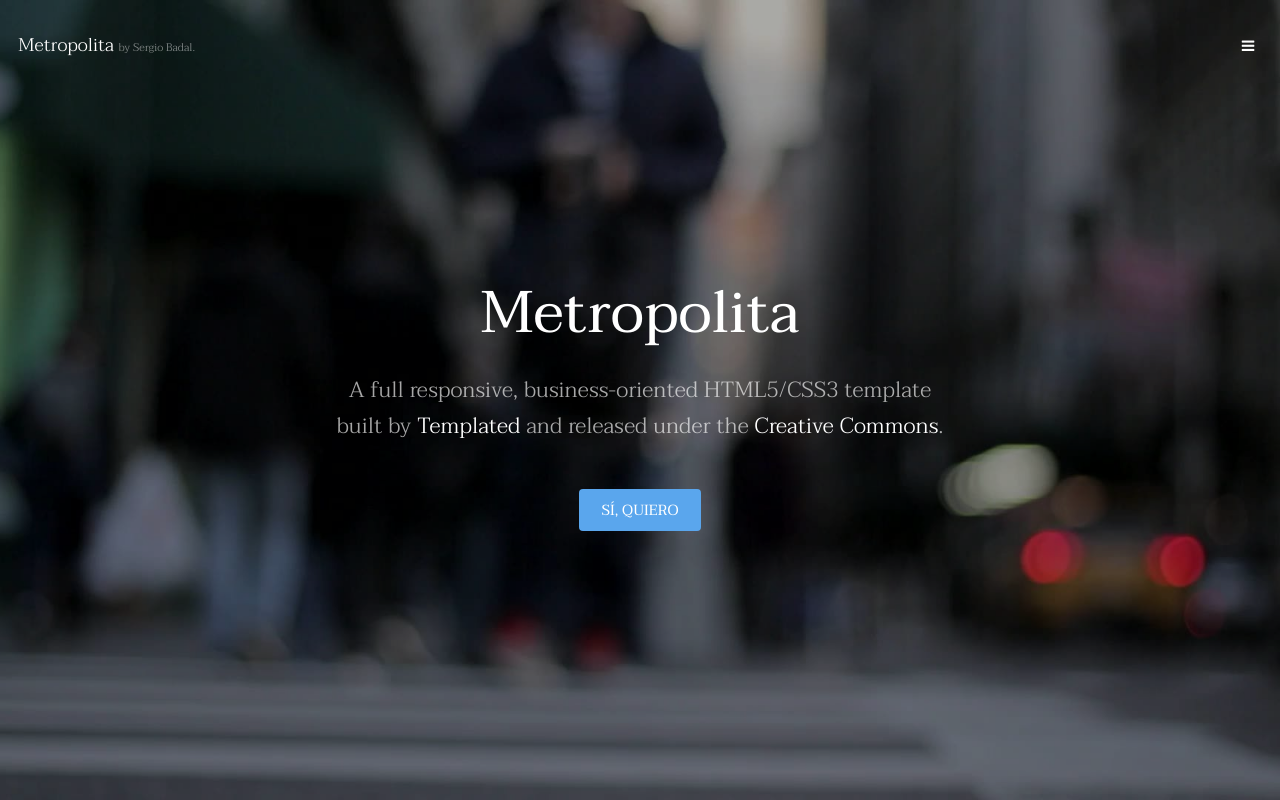
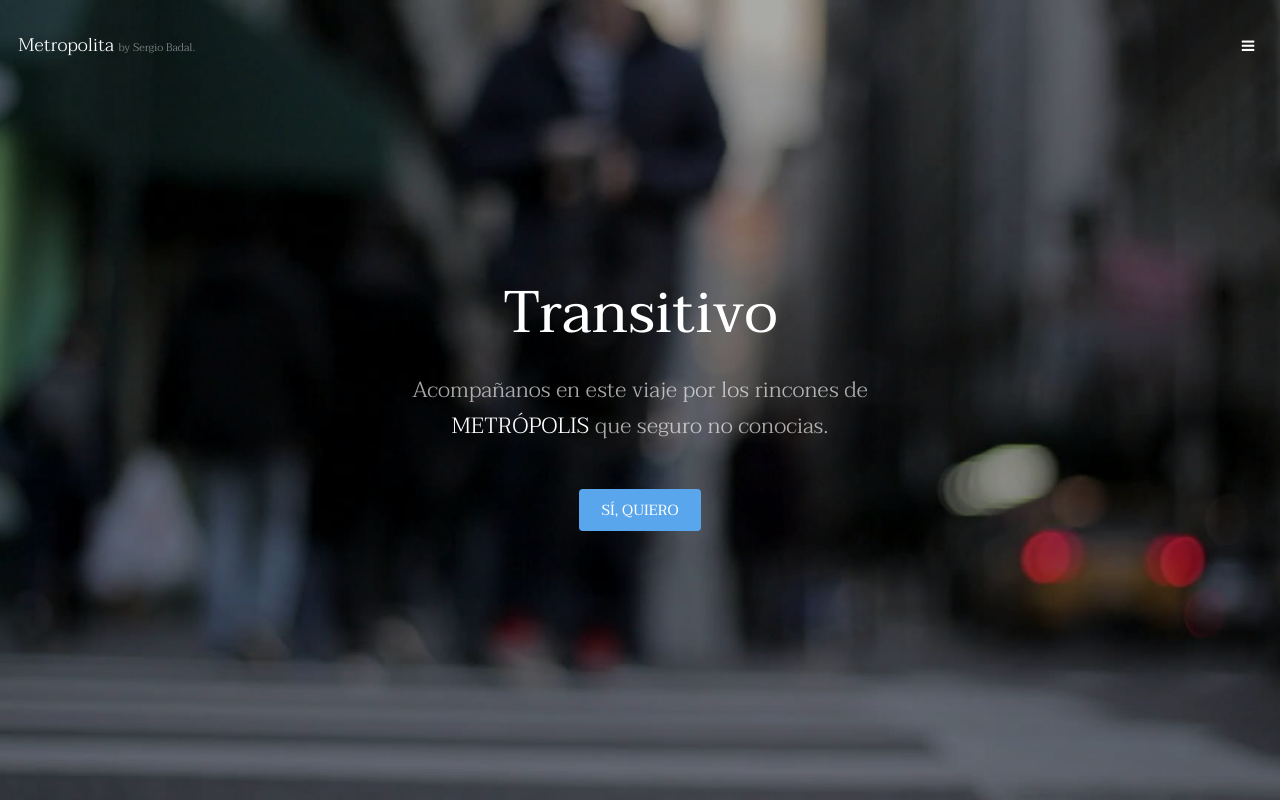
Before and after one commit to vorogm/04_REP_METROPOLITA, a plain HTML site: page index.html in a window 1280 px wide. Shown: the top 800 px of the page. Drawn offline with Linux system fonts and the light colour scheme.

Commit message:
frase bajo el H1 por sinner

```diff
--- a/index.html
+++ b/index.html
@@ -36,9 +36,9 @@
 		-->
 			<section id="banner" data-video="images/banner">
 				<div class="inner">
-					<h1>Metropolita</h1>
-					<p>A full responsive, business-oriented HTML5/CSS3 template<br />
-					built by <a href="https://templated.co/">Templated</a> and released under the <a href="https://templated.co/license">Creative Commons</a>.</p>
+					<h1>Transitivo</h1>
+					<p>Acompañanos en este viaje por los rincones de<br />
+					<a href="https://www.primevideo.com/-/es/detail/Metropolis/0IMRBK8TLV9EBL19PB82YHVNRI">METRÓPOLIS </a>que seguro no conocias.</p>
 					<a href="#one" class="button special scrolly">Sí, quiero</a>
 				</div>
 			</section>
```
